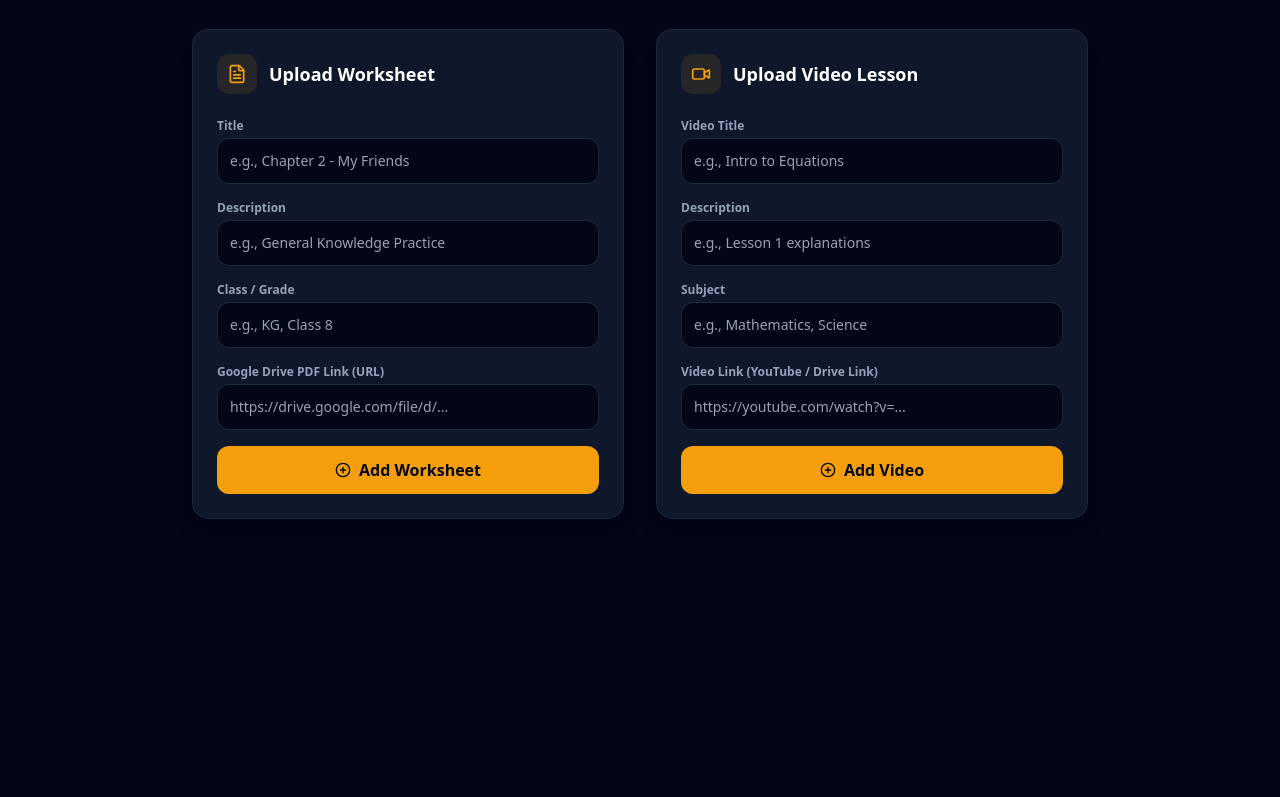
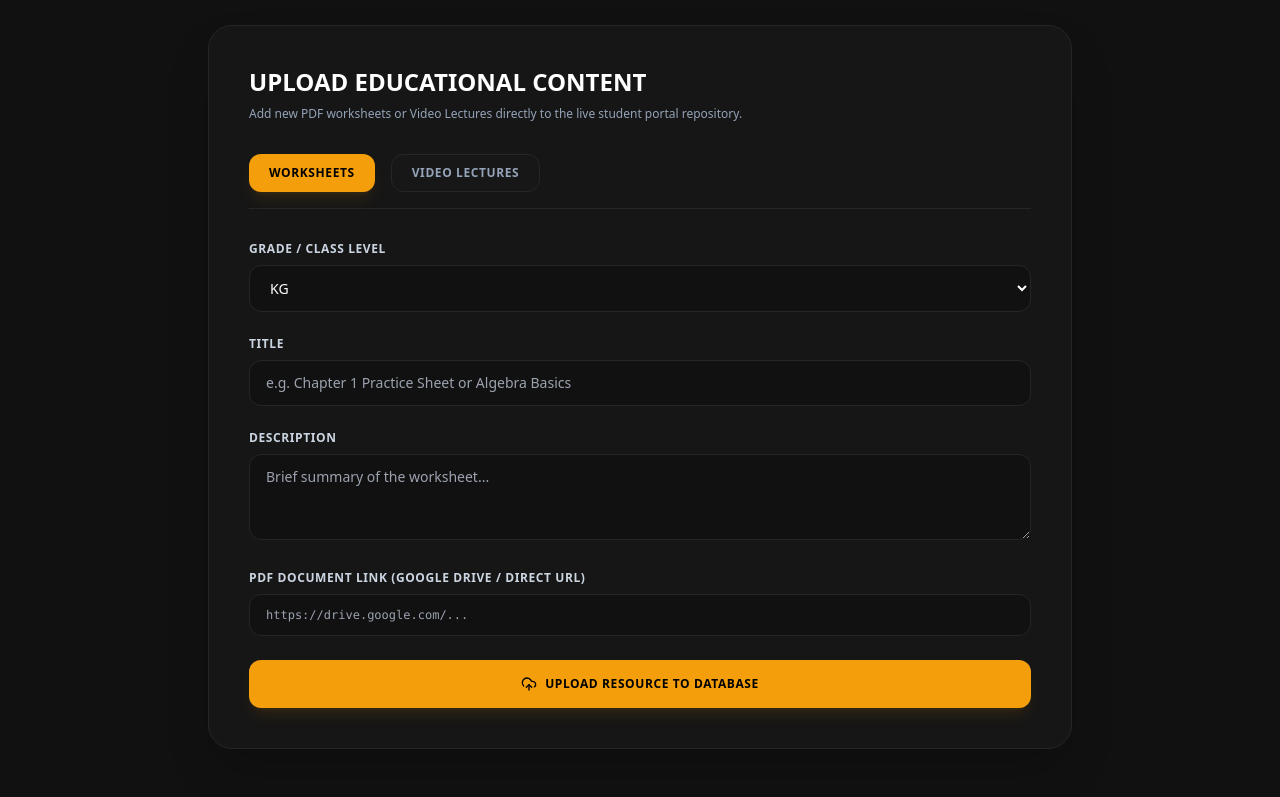
Before and after one commit to shifaakram/uzairakram, a plain HTML site: page admin.html in a window 1280 px wide. Shown: the part 104-901 px from the top of the page. Before the commit the page ends 800 px from the top, so only its background shows below. Drawn offline with nearby package versions, Linux system fonts and the light colour scheme.

Commit message:
deploy2
Updated the admin dashboard layout and functionality for uploading educational content, including worksheets and video lectures.

```diff
--- a/admin.html
+++ b/admin.html
@@ -3,143 +3,179 @@
 <head>
     <meta charset="UTF-8">
     <meta name="viewport" content="width=device-width, initial-scale=1.0">
-    <title>Admin Dashboard - Upload Content</title>
+    <title>MUA Portal - Admin Dashboard</title>
     <script src="https://cdn.tailwindcss.com"></script>
     <script src="https://unpkg.com/lucide@latest"></script>
+    <style>
+        @keyframes fadeIn { from { opacity: 0; transform: translateY(-4px); } to { opacity: 1; transform: translateY(0); } }
+        .animate-fadeIn { animation: fadeIn 0.25s ease-out forwards; }
+    </style>
 </head>
-<body class="bg-slate-950 text-slate-100 min-h-screen p-6">
+<body class="bg-[#111] text-slate-100 font-sans antialiased min-h-screen">
 
-    <div class="max-w-4xl mx-auto space-y-8">
+    <!-- Admin Navigation -->
+    <nav class="sticky top-0 z-50 bg-[#161616]/95 backdrop-blur-md border-b border-amber-500/10">
+        <div class="max-w-7xl mx-auto px-4 sm:px-6 lg:px-8">
+            <div class="flex justify-between h-20 items-center">
+                <div class="flex items-center gap-3">
+                    <div class="bg-amber-500 p-2 rounded-xl text-black">
+                        <i data-lucide="shield-alert" class="h-6 w-6"></i>
+                    </div>
+                    <div>
+                        <span class="font-black text-lg tracking-wider text-white block uppercase leading-none">MUA Admin Console</span>
+                        <span class="text-xs text-amber-500 font-bold tracking-widest block uppercase mt-1">Resource Uploader</span>
+                    </div>
+                </div>
+            </div>
+        </div>
+    </nav>
 
-        <!-- Header -->
-        <header class="flex justify-between items-center pb-6 border-b border-slate-800">
-            <div>
-                <h1 class="text-2xl font-bold text-amber-500">Admin Content Dashboard</h1>
-                <p class="text-xs text-slate-400 mt-1">Upload worksheets & videos to sync with your main website</p>
+    <main class="max-w-4xl mx-auto px-4 py-12">
+        <div class="bg-[#161616] border border-neutral-800 rounded-3xl p-6 sm:p-10 shadow-2xl">
+            <h1 class="text-2xl font-black text-white uppercase mb-2">Upload Educational Content</h1>
+            <p class="text-xs text-slate-400 mb-8">Add new PDF worksheets or Video Lectures directly to the live student portal repository.</p>
+
+            <!-- Form Type Selector -->
+            <div class="flex gap-4 mb-8 border-b border-neutral-800 pb-4">
+                <button type="button" id="tab-worksheet" onclick="switchTab('worksheet')" class="px-5 py-2.5 rounded-xl font-bold text-xs uppercase tracking-wider bg-amber-500 text-black shadow-lg shadow-amber-500/10 transition">
+                    Worksheets
+                </button>
+                <button type="button" id="tab-lecture" onclick="switchTab('lecture')" class="px-5 py-2.5 rounded-xl font-bold text-xs uppercase tracking-wider bg-neutral-900 text-slate-400 border border-neutral-800 hover:text-white transition">
+                    Video Lectures
+                </button>
             </div>
-            <a href="index.html" class="text-xs bg-slate-800 hover:bg-slate-700 px-4 py-2 rounded-lg font-semibold flex items-center gap-2 border border-slate-700">
-                <i data-lucide="external-link" class="w-4 h-4"></i> View Website
-            </a>
-        </header>
 
-        <!-- Status Alert -->
-        <div id="status-msg" class="hidden p-4 rounded-xl text-sm font-medium"></div>
+            <!-- Upload Form -->
+            <form id="admin-upload-form" onsubmit="handleFormSubmit(event)" class="space-y-6">
+                <input type="hidden" id="form-sheet-type" value="Worksheets">
 
-        <div class="grid md:grid-cols-2 gap-8">
-
-            <!-- Worksheet Form -->
-            <div class="bg-slate-900 border border-slate-800 p-6 rounded-2xl shadow-xl">
-                <div class="flex items-center gap-3 mb-6">
-                    <div class="w-10 h-10 rounded-xl bg-amber-500/10 text-amber-500 flex items-center justify-center font-bold">
-                        <i data-lucide="file-text" class="w-5 h-5"></i>
-                    </div>
-                    <h2 class="text-lg font-bold text-white">Upload Worksheet</h2>
+                <div>
+                    <label class="block text-xs font-bold uppercase tracking-wider text-slate-300 mb-2">Grade / Class Level</label>
+                    <select id="grade-select" required class="w-full bg-[#111] border border-neutral-800 rounded-xl px-4 py-3 text-sm text-white focus:outline-none focus:border-amber-500 transition">
+                        <option value="KG">KG</option>
+                        <option value="Class 1">Class 1</option>
+                        <option value="Class 2">Class 2</option>
+                        <option value="Class 3">Class 3</option>
+                        <option value="Class 4">Class 4</option>
+                        <option value="Class 5">Class 5</option>
+                        <option value="Class 6">Class 6</option>
+                        <option value="Class 7">Class 7</option>
+                        <option value="Class 8">Class 8</option>
+                        <option value="Class 9">Class 9</option>
+                        <option value="Class 10">Class 10</option>
+                    </select>
                 </div>
 
-                <form id="worksheet-form" onsubmit="handleUpload(event, 'Worksheets')" class="space-y-4">
-                    <div>
-                        <label class="block text-xs font-semibold text-slate-400 mb-1">Title</label>
-                        <input type="text" name="Title" required placeholder="e.g., Chapter 2 - My Friends" class="w-full bg-slate-950 border border-slate-800 rounded-xl p-3 text-sm focus:outline-none focus:border-amber-500 text-slate-200">
-                    </div>
-                    <div>
-                        <label class="block text-xs font-semibold text-slate-400 mb-1">Description</label>
-                        <input type="text" name="Description" required placeholder="e.g., General Knowledge Practice" class="w-full bg-slate-950 border border-slate-800 rounded-xl p-3 text-sm focus:outline-none focus:border-amber-500 text-slate-200">
-                    </div>
-                    <div>
-                        <label class="block text-xs font-semibold text-slate-400 mb-1">Class / Grade</label>
-                        <input type="text" name="Grade" required placeholder="e.g., KG, Class 8" class="w-full bg-slate-950 border border-slate-800 rounded-xl p-3 text-sm focus:outline-none focus:border-amber-500 text-slate-200">
-                    </div>
-                    <div>
-                        <label class="block text-xs font-semibold text-slate-400 mb-1">Google Drive PDF Link (URL)</label>
-                        <input type="url" name="FileLink" required placeholder="https://drive.google.com/file/d/..." class="w-full bg-slate-950 border border-slate-800 rounded-xl p-3 text-sm focus:outline-none focus:border-amber-500 text-slate-200">
-                    </div>
-                    <button type="submit" class="w-full bg-amber-500 hover:bg-amber-400 text-slate-950 font-bold py-3 rounded-xl transition flex items-center justify-center gap-2">
-                        <i data-lucide="plus-circle" class="w-4 h-4"></i> Add Worksheet
-                    </button>
-                </form>
-            </div>
-
-            <!-- Video Form -->
-            <div class="bg-slate-900 border border-slate-800 p-6 rounded-2xl shadow-xl">
-                <div class="flex items-center gap-3 mb-6">
-                    <div class="w-10 h-10 rounded-xl bg-amber-500/10 text-amber-500 flex items-center justify-center font-bold">
-                        <i data-lucide="video" class="w-5 h-5"></i>
-                    </div>
-                    <h2 class="text-lg font-bold text-white">Upload Video Lesson</h2>
+                <div>
+                    <label class="block text-xs font-bold uppercase tracking-wider text-slate-300 mb-2">Title</label>
+                    <input type="text" id="title-input" required placeholder="e.g. Chapter 1 Practice Sheet or Algebra Basics" class="w-full bg-[#111] border border-neutral-800 rounded-xl px-4 py-3 text-sm text-white focus:outline-none focus:border-amber-500 transition">
                 </div>
 
-                <form id="video-form" onsubmit="handleUpload(event, 'Videos')" class="space-y-4">
-                    <div>
-                        <label class="block text-xs font-semibold text-slate-400 mb-1">Video Title</label>
-                        <input type="text" name="Title" required placeholder="e.g., Intro to Equations" class="w-full bg-slate-950 border border-slate-800 rounded-xl p-3 text-sm focus:outline-none focus:border-amber-500 text-slate-200">
-                    </div>
-                    <div>
-                        <label class="block text-xs font-semibold text-slate-400 mb-1">Description</label>
-                        <input type="text" name="Description" required placeholder="e.g., Lesson 1 explanations" class="w-full bg-slate-950 border border-slate-800 rounded-xl p-3 text-sm focus:outline-none focus:border-amber-500 text-slate-200">
-                    </div>
-                    <div>
-                        <label class="block text-xs font-semibold text-slate-400 mb-1">Subject</label>
-                        <input type="text" name="Subject" required placeholder="e.g., Mathematics, Science" class="w-full bg-slate-950 border border-slate-800 rounded-xl p-3 text-sm focus:outline-none focus:border-amber-500 text-slate-200">
-                    </div>
-                    <div>
-                        <label class="block text-xs font-semibold text-slate-400 mb-1">Video Link (YouTube / Drive Link)</label>
-                        <input type="url" name="VideoURL" required placeholder="https://youtube.com/watch?v=..." class="w-full bg-slate-950 border border-slate-800 rounded-xl p-3 text-sm focus:outline-none focus:border-amber-500 text-slate-200">
-                    </div>
-                    <button type="submit" class="w-full bg-amber-500 hover:bg-amber-400 text-slate-950 font-bold py-3 rounded-xl transition flex items-center justify-center gap-2">
-                        <i data-lucide="plus-circle" class="w-4 h-4"></i> Add Video
-                    </button>
-                </form>
-            </div>
+                <div id="desc-container">
+                    <label class="block text-xs font-bold uppercase tracking-wider text-slate-300 mb-2">Description</label>
+                    <textarea id="desc-input" rows="3" placeholder="Brief summary of the worksheet..." class="w-full bg-[#111] border border-neutral-800 rounded-xl px-4 py-3 text-sm text-white focus:outline-none focus:border-amber-500 transition"></textarea>
+                </div>
 
+                <div id="subject-container" class="hidden">
+                    <label class="block text-xs font-bold uppercase tracking-wider text-slate-300 mb-2">Subject</label>
+                    <input type="text" id="subject-input" placeholder="e.g. Mathematics, Science, English" class="w-full bg-[#111] border border-neutral-800 rounded-xl px-4 py-3 text-sm text-white focus:outline-none focus:border-amber-500 transition">
+                </div>
+
+                <div>
+                    <label id="url-label" class="block text-xs font-bold uppercase tracking-wider text-slate-300 mb-2">PDF Document Link (Google Drive / Direct URL)</label>
+                    <input type="url" id="url-input" required placeholder="https://drive.google.com/..." class="w-full bg-[#111] border border-neutral-800 rounded-xl px-4 py-3 text-sm text-white focus:outline-none focus:border-amber-500 transition font-mono text-xs">
+                </div>
+
+                <div id="status-message" class="hidden text-xs font-bold p-4 rounded-xl text-center"></div>
+
+                <button type="submit" id="submit-btn" class="w-full bg-amber-500 hover:bg-amber-400 text-black font-extrabold py-4 rounded-xl transition uppercase tracking-wider text-xs shadow-lg shadow-amber-500/10 flex items-center justify-center gap-2">
+                    <i data-lucide="upload-cloud" class="h-4 w-4"></i> Upload Resource to Database
+                </button>
+            </form>
         </div>
-    </div>
+    </main>
 
     <script>
-        // REPLACE THIS WITH YOUR DEPLOYED GOOGLE WEB APP URL
-        const SCRIPT_URL = "https://script.google.com/macros/s/AKfycbxoZ23L9HWQnrkia1vSTNGPTvAYfbHcVDRGEprQpUdp_84TANXuk-6qID2Ww91ViwA1UA/exec";
+        // REPLACE WITH YOUR DEPLOYED GOOGLE WEB APP URL
+        const SCRIPT_URL = "https://script.google.com/macros/s/AKfycbz7nfbkePUKPysiJX6-_yhXhZiCQmAw_SrvTiQGRCK6LmvnPyLbXB7_aZKtFhF5qCsYzA/exec";
 
-        async function handleUpload(e, sheetName) {
+        lucide.createIcons();
+
+        function switchTab(type) {
+            const worksheetBtn = document.getElementById('tab-worksheet');
+            const lectureBtn = document.getElementById('tab-lecture');
+            const descContainer = document.getElementById('desc-container');
+            const subjectContainer = document.getElementById('subject-container');
+            const urlLabel = document.getElementById('url-label');
+            const sheetType = document.getElementById('form-sheet-type');
+
+            if (type === 'worksheet') {
+                sheetType.value = "Worksheets";
+                worksheetBtn.className = "px-5 py-2.5 rounded-xl font-bold text-xs uppercase tracking-wider bg-amber-500 text-black shadow-lg shadow-amber-500/10 transition";
+                lectureBtn.className = "px-5 py-2.5 rounded-xl font-bold text-xs uppercase tracking-wider bg-neutral-900 text-slate-400 border border-neutral-800 hover:text-white transition";
+
+                descContainer.classList.remove('hidden');
+                subjectContainer.classList.add('hidden');
+                urlLabel.innerText = "PDF Document Link (Google Drive / Direct URL)";
+            } else {
+                sheetType.value = "Lectures";
+                lectureBtn.className = "px-5 py-2.5 rounded-xl font-bold text-xs uppercase tracking-wider bg-amber-500 text-black shadow-lg shadow-amber-500/10 transition";
+                worksheetBtn.className = "px-5 py-2.5 rounded-xl font-bold text-xs uppercase tracking-wider bg-neutral-900 text-slate-400 border border-neutral-800 hover:text-white transition";
+
+                descContainer.classList.add('hidden');
+                subjectContainer.classList.remove('hidden');
+                urlLabel.innerText = "Video Link (YouTube / Google Drive Embed)";
+            }
+        }
+
+        async function handleFormSubmit(e) {
             e.preventDefault();
-            const form = e.target;
-            const submitBtn = form.querySelector('button[type="submit"]');
-            const statusMsg = document.getElementById('status-msg');
+            const submitBtn = document.getElementById('submit-btn');
+            const statusMsg = document.getElementById('status-message');
+            const sheetType = document.getElementById('form-sheet-type').value;
 
-            // Collect form data
-            const formData = new FormData(form);
+            submitBtn.disabled = true;
+            submitBtn.innerText = "Uploading to Database...";
+            statusMsg.classList.add('hidden');
+
             const payload = {
-                sheet: sheetName,
-                action: "insert"
+                sheet: sheetType,
+                grade: document.getElementById('grade-select').value,
+                title: document.getElementById('title-input').value,
+                description: document.getElementById('desc-input').value,
+                subject: document.getElementById('subject-input').value,
+                fileLink: document.getElementById('url-input').value,
+                videoUrl: document.getElementById('url-input').value
             };
-            formData.forEach((value, key) => payload[key] = value);
-
-            // UI Loading state
-            submitBtn.disabled = true;
-            submitBtn.innerHTML = `Uploading...`;
 
             try {
                 await fetch(SCRIPT_URL, {
-                    method: 'POST',
-                    mode: 'no-cors',
-                    headers: { 'Content-Type': 'application/json' },
+                    method: "POST",
+                    mode: "no-cors",
+                    headers: { "Content-Type": "application/json" },
                     body: JSON.stringify(payload)
                 });
 
-                // Show success
-                statusMsg.className = "p-4 rounded-xl text-sm font-medium bg-emerald-500/10 border border-emerald-500/30 text-emerald-400 block";
-                statusMsg.textContent = `Successfully added to ${sheetName}! Refresh your main website to view it.`;
-                form.reset();
-            } catch (error) {
-                console.error(error);
-                statusMsg.className = "p-4 rounded-xl text-sm font-medium bg-red-500/10 border border-red-500/30 text-red-400 block";
-                statusMsg.textContent = "Error saving data. Please check connection.";
+                statusMsg.className = "text-xs font-bold p-4 rounded-xl text-center bg-emerald-500/10 border border-emerald-500/20 text-emerald-400";
+                statusMsg.innerText = "Resource added successfully to Google Sheets!";
+                statusMsg.classList.remove('hidden');
+
+                // Reset inputs
+                document.getElementById('title-input').value = '';
+                document.getElementById('desc-input').value = '';
+                document.getElementById('subject-input').value = '';
+                document.getElementById('url-input').value = '';
+
+            } catch (err) {
+                statusMsg.className = "text-xs font-bold p-4 rounded-xl text-center bg-red-500/10 border border-red-500/20 text-red-400";
+                statusMsg.innerText = "Failed to submit resource: " + err.message;
+                statusMsg.classList.remove('hidden');
             } finally {
                 submitBtn.disabled = false;
-                submitBtn.innerHTML = `<i data-lucide="plus-circle" class="w-4 h-4"></i> Add ${sheetName === 'Worksheets' ? 'Worksheet' : 'Video'}`;
+                submitBtn.innerHTML = `<i data-lucide="upload-cloud" class="h-4 w-4"></i> Upload Resource to Database`;
                 lucide.createIcons();
             }
         }
-
-        lucide.createIcons();
     </script>
 </body>
 </html>
```
